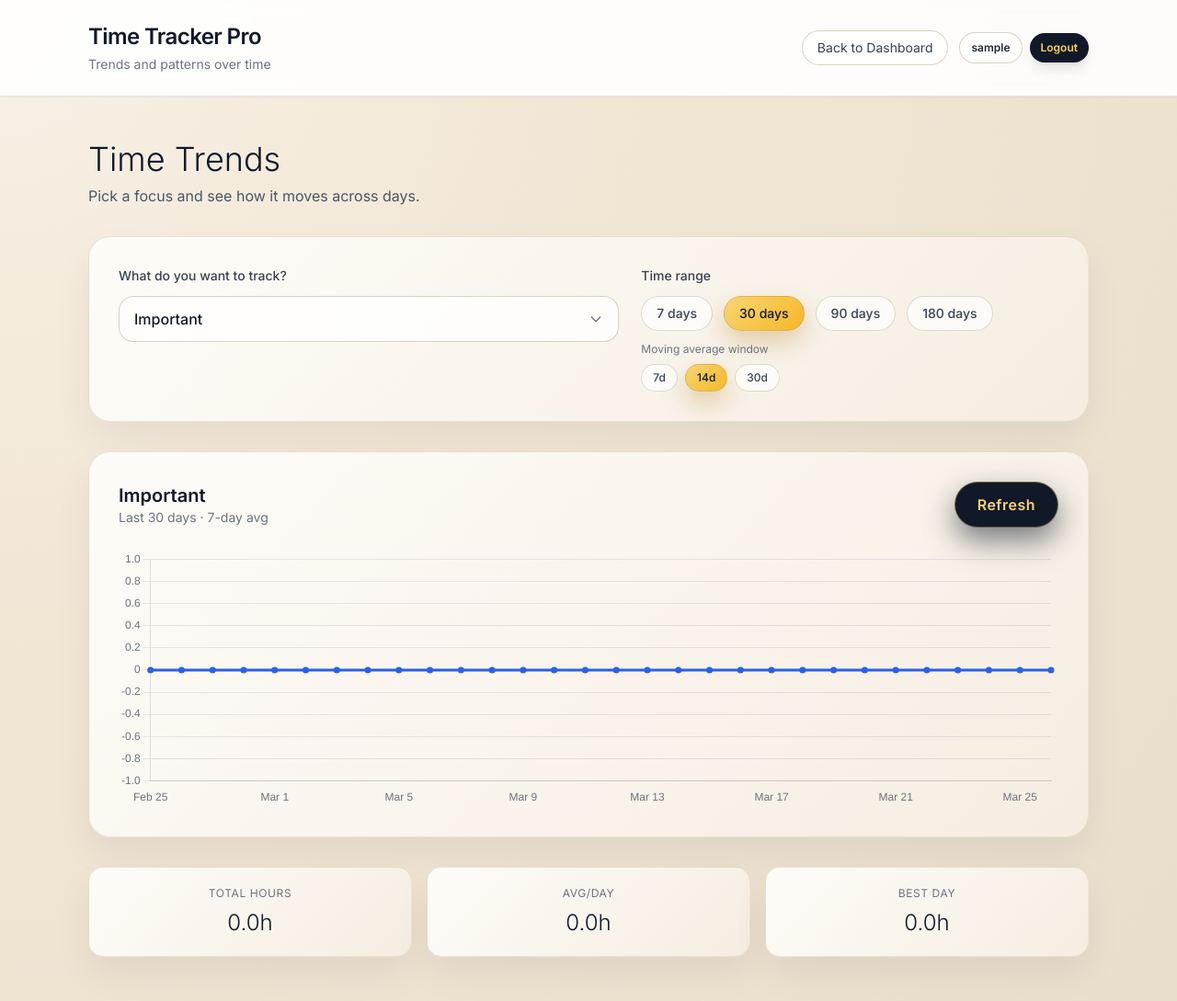
After one commit to sarthaklohiya72/Time-Logger, a Flask app: page /graphs in a window 1280 px wide. The commit adds this page. Shown: the whole page at 92% size. Run offline with Flask 3, Linux system fonts and the light colour scheme; the visitor is signed in with stand-in values (Sample User, id 1); data comes from the database, SQL or seed files in the repository; data that the repository does not hold is empty; some libraries are stand-ins or nearby versions.

Commit message:
Better charts functionality

```diff
--- a/app.py
+++ b/app.py
@@ -39,6 +39,13 @@ API_AUTH_TOKEN_ENV = "TIME_TRACKER_API_TOKEN"
 SYNC_INTERVAL_SECONDS = int(os.getenv("SYNC_INTERVAL_SECONDS", "300"))
 SYNC_FAIL_COOLDOWN_SECONDS = int(os.getenv("SYNC_FAIL_COOLDOWN_SECONDS", "1800"))
 SPECIAL_TAGS = {"Work", "Necessity", "Soul", "Rest", "Waste"}
+GRAPH_TAG_MAP = {
+    "work": "Work",
+    "necessity": "Necessity",
+    "soul": "Soul",
+    "rest": "Rest",
+    "waste": "Waste",
+}
 
 _LAST_SYNC_TS_BY_USER: Dict[int, datetime] = {}
 _LAST_SYNC_FAIL_TS_BY_USER: Dict[int, datetime] = {}
@@ -877,6 +884,102 @@ def dashboard():
     return resp
 
 
+@app.route("/graphs")
+@login_required
+def graphs():
+    user_id = int(get_current_user_id() or 0)
+    user_row = _get_user_by_id(user_id)
+    current_user = {"id": user_id, "username": (user_row["username"] if user_row else "")}
+    return render_template("graphs.html", current_user=current_user)
+
+
+@app.route("/api/graph-data")
+@api_or_login_required
+def graph_data():
+    user_id = int(getattr(g, "user_id", 0) or 0)
+    metric = (request.args.get("metric") or "total").strip().lower()
+    raw_days = request.args.get("days") or "30"
+    try:
+        days = max(1, min(int(raw_days), 365))
+    except Exception:
+        days = 30
+
+    end_date = parse_date_param(request.args.get("end"))
+    start_date = end_date - timedelta(days=days - 1)
+
+    df = fetch_local_data(user_id)
+    if df.empty:
+        labels = [
+            (start_date + timedelta(days=i)).strftime("%Y-%m-%d") for i in range(days)
+        ]
+        return jsonify(
+            {
+                "labels": labels,
+                "values": [0 for _ in labels],
+                "total_hours": 0,
+                "avg_hours": 0,
+                "max_hours": 0,
+            }
+        )
+
+    if "primary_tag" not in df.columns:
+        df["primary_tag"] = df["tag"].apply(primary_special_tag)
+
+    df = df[(df["date"] >= start_date) & (df["date"] <= end_date)]
+    if df.empty:
+        labels = [
+            (start_date + timedelta(days=i)).strftime("%Y-%m-%d") for i in range(days)
+        ]
+        return jsonify(
+            {
+                "labels": labels,
+                "values": [0 for _ in labels],
+                "total_hours": 0,
+                "avg_hours": 0,
+                "max_hours": 0,
+            }
+        )
+
+    if metric in GRAPH_TAG_MAP:
+        tag_name = GRAPH_TAG_MAP[metric]
+        df = df[df["primary_tag"] == tag_name]
+    elif metric == "important":
+        df = df[df["important"]]
+    elif metric == "urgent":
+        df = df[df["urgent"]]
+    elif metric == "q1":
+        df = df[(df["important"]) & (df["urgent"])]
+    elif metric == "q2":
+        df = df[(df["important"]) & (~df["urgent"])]
+    elif metric == "q3":
+        df = df[(df["urgent"]) & (~df["important"])]
+    elif metric == "q4":
+        df = df[(~df["urgent"]) & (~df["important"])]
+
+    daily = df.groupby("date")["duration"].sum() if not df.empty else {}
+    labels = []
+    values = []
+    for i in range(days):
+        day = start_date + timedelta(days=i)
+        labels.append(day.strftime("%Y-%m-%d"))
+        minutes = float(daily.get(day, 0) if hasattr(daily, "get") else 0)
+        values.append(round(minutes / 60.0, 2))
+
+    total_hours = round(sum(values), 2)
+    avg_hours = round(total_hours / days, 2) if days else 0
+    max_hours = round(max(values) if values else 0, 2)
+
+    return jsonify(
+        {
+            "labels": labels,
+            "values": values,
+            "total_hours": total_hours,
+            "avg_hours": avg_hours,
+            "max_hours": max_hours,
+        }
+    )
+
+
 @app.route("/api/tasks")
 @api_or_login_required
 def get_tasks():
--- /dev/null
+++ b/templates/graphs.html
@@ -0,0 +1,389 @@
+<!DOCTYPE html>
+<html lang="en">
+<head>
+    <meta charset="UTF-8">
+    <meta name="viewport" content="width=device-width, initial-scale=1.0">
+    <title>Graphs - Time Tracker Pro</title>
+    <script src="https://cdn.tailwindcss.com"></script>
+    <script src="https://cdn.jsdelivr.net/npm/chart.js"></script>
+    <link href="https://fonts.googleapis.com/css2?family=Inter:wght@300;400;500;600;700&display=swap" rel="stylesheet">
+    <style>
+        body {
+            font-family: 'Inter', sans-serif;
+            background: radial-gradient(circle at top left, #F7F1E6 0%, #F2E6D5 40%, #E9DDCB 100%);
+            color: #111827;
+            min-height: 100vh;
+            -webkit-font-smoothing: antialiased;
+        }
+        .luxury-card {
+            background: linear-gradient(135deg, #FEFCF8, #F5EDE1);
+            border: 1px solid rgba(148, 126, 86, 0.18);
+            box-shadow: 0 18px 40px rgba(15, 23, 42, 0.06);
+        }
+        .primary-cta {
+            display: inline-flex;
+            align-items: center;
+            justify-content: center;
+            padding: 0.7rem 1.6rem;
+            border-radius: 9999px;
+            background: #111827;
+            color: #F8D574;
+            font-size: 0.9rem;
+            letter-spacing: 0.03em;
+            font-weight: 600;
+            box-shadow: 0 14px 32px rgba(17, 24, 39, 0.55);
+            border: 1px solid rgba(248, 213, 116, 0.4);
+            cursor: pointer;
+            transition: transform 0.2s ease, box-shadow 0.2s ease, filter 0.2s ease;
+        }
+        .primary-cta:hover {
+            transform: translateY(-1px);
+            box-shadow: 0 20px 40px rgba(17, 24, 39, 0.7);
+            filter: brightness(1.03);
+        }
+        .soft-pill {
+            background: rgba(255, 255, 255, 0.7);
+            border: 1px solid rgba(148, 126, 86, 0.28);
+        }
+        .range-pill.active, .ma-pill.active {
+            background: linear-gradient(135deg, #F8D574, #F5B826);
+            color: #111827;
+            box-shadow: 0 12px 26px rgba(185, 132, 40, 0.35);
+        }
+    </style>
+</head>
+<body class="antialiased">
+    <header class="bg-white/90 backdrop-blur border-b border-slate-200 shadow-sm" role="banner">
+        <div class="max-w-6xl mx-auto px-6 md:px-8 py-6">
+            <div class="flex flex-col md:flex-row md:items-center md:justify-between gap-4">
+                <div>
+                    <h1 class="text-2xl font-semibold text-gray-900 tracking-tight">Time Tracker Pro</h1>
+                    <p class="text-sm text-gray-500 mt-1">Trends and patterns over time</p>
+                </div>
+                <div class="flex items-center gap-3">
+                    <a href="{{ url_for('dashboard') }}" class="px-4 py-2 rounded-full bg-white/80 border border-[rgba(148,126,86,0.35)] text-sm text-gray-700 hover:bg-[#F7F1E6] transition-all">Back to Dashboard</a>
+                    {% if current_user and current_user.username %}
+                        <div class="hidden md:flex items-center gap-2">
+                            <div class="px-3 py-2 rounded-full bg-white/80 border border-[rgba(148,126,86,0.35)] text-xs font-semibold text-gray-800">
+                                {{ current_user.username }}
+                            </div>
+                            <a href="{{ url_for('logout') }}" class="px-3 py-2 rounded-full bg-gray-900 text-amber-300 text-xs font-semibold shadow-lg">Logout</a>
+                        </div>
+                    {% endif %}
+                </div>
+            </div>
+        </div>
+    </header>
+
+    <main class="max-w-6xl mx-auto px-4 md:px-8 py-6 md:py-12 pb-20 md:pb-12">
+        <div class="mb-6 md:mb-8">
+            <h2 class="text-2xl md:text-4xl font-light text-gray-900 mb-1 md:mb-2">Time Trends</h2>
+            <p class="text-sm md:text-base text-gray-600">Pick a focus and see how it moves across days.</p>
+        </div>
+
+        <div class="luxury-card rounded-2xl md:rounded-3xl p-4 md:p-8 mb-6 md:mb-8">
+            <div class="space-y-5 md:space-y-0 md:grid md:gap-6 md:grid-cols-[1.2fr_1fr]">
+                <div>
+                    <label class="block text-xs md:text-sm font-medium text-gray-700 mb-3">What do you want to track?</label>
+                    <div class="relative">
+                        <button id="metricSelectBtn" class="w-full px-4 py-3 rounded-2xl bg-white/80 border border-[rgba(148,126,86,0.35)] text-left text-sm md:text-base text-gray-900 font-medium flex items-center justify-between hover:bg-[#F7F1E6] transition-all">
+                            <span id="metricSelectLabel">Important</span>
+                            <svg class="w-4 h-4 text-gray-500" fill="none" stroke="currentColor" viewBox="0 0 24 24">
+                                <path stroke-linecap="round" stroke-linejoin="round" stroke-width="2" d="M19 9l-7 7-7-7"></path>
+                            </svg>
+                        </button>
+                        <div id="metricSelectMenu" class="hidden absolute z-50 w-full mt-2 bg-white rounded-2xl shadow-2xl border border-[rgba(148,126,86,0.35)] max-h-80 overflow-y-auto">
+                            <div class="metric-option px-4 py-3 hover:bg-[#F7F1E6] cursor-pointer text-sm transition-colors" data-value="important">Important</div>
+                            <div class="metric-option px-4 py-3 hover:bg-[#F7F1E6] cursor-pointer text-sm transition-colors" data-value="total">Total time</div>
+                            <div class="metric-option px-4 py-3 hover:bg-[#F7F1E6] cursor-pointer text-sm transition-colors" data-value="urgent">Urgent</div>
+                            <div class="metric-option px-4 py-3 hover:bg-[#F7F1E6] cursor-pointer text-sm transition-colors border-t border-gray-100" data-value="q1">Important & Urgent (Critical)</div>
+                            <div class="metric-option px-4 py-3 hover:bg-[#F7F1E6] cursor-pointer text-sm transition-colors" data-value="q2">Important & Not Urgent (Growth)</div>
+                            <div class="metric-option px-4 py-3 hover:bg-[#F7F1E6] cursor-pointer text-sm transition-colors" data-value="q3">Urgent & Not Important (Drudgery)</div>
+                            <div class="metric-option px-4 py-3 hover:bg-[#F7F1E6] cursor-pointer text-sm transition-colors" data-value="q4">Not Urgent & Not Important (Waste)</div>
+                            <div class="metric-option px-4 py-3 hover:bg-[#F7F1E6] cursor-pointer text-sm transition-colors border-t border-gray-100" data-value="work">Work</div>
+                            <div class="metric-option px-4 py-3 hover:bg-[#F7F1E6] cursor-pointer text-sm transition-colors" data-value="necessity">Necessity</div>
+                            <div class="metric-option px-4 py-3 hover:bg-[#F7F1E6] cursor-pointer text-sm transition-colors" data-value="soul">Soul</div>
+                            <div class="metric-option px-4 py-3 hover:bg-[#F7F1E6] cursor-pointer text-sm transition-colors" data-value="rest">Rest</div>
+                            <div class="metric-option px-4 py-3 hover:bg-[#F7F1E6] cursor-pointer text-sm transition-colors" data-value="waste">Waste</div>
+                        </div>
+                    </div>
+                </div>
+                <div>
+                    <label class="block text-xs md:text-sm font-medium text-gray-700 mb-3">Time range</label>
+                    <div class="flex flex-wrap gap-2 md:gap-3">
+                        <button class="range-pill soft-pill px-3 md:px-4 py-2 rounded-full text-xs md:text-sm font-medium text-gray-700" data-range="7">7 days</button>
+                        <button class="range-pill soft-pill px-3 md:px-4 py-2 rounded-full text-xs md:text-sm font-medium text-gray-700 active" data-range="30">30 days</button>
+                        <button class="range-pill soft-pill px-3 md:px-4 py-2 rounded-full text-xs md:text-sm font-medium text-gray-700" data-range="90">90 days</button>
+                        <button class="range-pill soft-pill px-3 md:px-4 py-2 rounded-full text-xs md:text-sm font-medium text-gray-700" data-range="180">180 days</button>
+                    </div>
+                    <div class="mt-3">
+                        <label class="block text-xs text-gray-500 mb-2">Moving average window</label>
+                        <div class="flex gap-2">
+                            <button class="ma-pill soft-pill px-3 py-1.5 rounded-full text-xs font-medium text-gray-700" data-ma="7">7d</button>
+                            <button class="ma-pill soft-pill px-3 py-1.5 rounded-full text-xs font-medium text-gray-700 active" data-ma="14">14d</button>
+                            <button class="ma-pill soft-pill px-3 py-1.5 rounded-full text-xs font-medium text-gray-700" data-ma="30">30d</button>
+                        </div>
+                    </div>
+                </div>
+            </div>
+        </div>
+
+        <div class="luxury-card rounded-2xl md:rounded-3xl p-4 md:p-8 mb-6 md:mb-8">
+            <div class="flex flex-col md:flex-row md:items-center md:justify-between gap-3 md:gap-4 mb-5 md:mb-6">
+                <div>
+                    <h3 class="text-lg md:text-xl font-semibold text-gray-900" id="chartTitle">Important</h3>
+                    <p class="text-xs md:text-sm text-gray-500" id="chartSubtitle">Last 30 days</p>
+                </div>
+                <button id="refreshGraph" class="primary-cta text-sm md:text-base px-4 md:px-6 py-2 md:py-3">Refresh</button>
+            </div>
+            <div class="relative" style="height: 280px;">
+                <canvas id="graphCanvas"></canvas>
+            </div>
+        </div>
+
+        <div class="grid gap-3 md:gap-4 grid-cols-3">
+            <div class="luxury-card rounded-xl md:rounded-2xl p-3 md:p-5 text-center">
+                <p class="text-[10px] md:text-xs uppercase tracking-wider text-gray-500">Total Hours</p>
+                <div class="text-xl md:text-2xl font-light text-gray-900 mt-1 md:mt-2" id="totalHours">0h</div>
+            </div>
+            <div class="luxury-card rounded-xl md:rounded-2xl p-3 md:p-5 text-center">
+                <p class="text-[10px] md:text-xs uppercase tracking-wider text-gray-500">Avg/Day</p>
+                <div class="text-xl md:text-2xl font-light text-gray-900 mt-1 md:mt-2" id="avgHours">0h</div>
+            </div>
+            <div class="luxury-card rounded-xl md:rounded-2xl p-3 md:p-5 text-center">
+                <p class="text-[10px] md:text-xs uppercase tracking-wider text-gray-500">Best Day</p>
+                <div class="text-xl md:text-2xl font-light text-gray-900 mt-1 md:mt-2" id="maxHours">0h</div>
+            </div>
+        </div>
+    </main>
+
+    <script>
+        const metricColors = {
+            total: '#111827',
+            important: '#2563EB',
+            urgent: '#F97316',
+            q1: '#F59E0B',
+            q2: '#10B981',
+            q3: '#94A3B8',
+            q4: '#EF4444',
+            work: '#10B981',
+            necessity: '#F59E0B',
+            soul: '#6366F1',
+            rest: '#C4B5FD',
+            waste: '#DC2626'
+        };
+
+        const metricLabels = {
+            total: 'Total time',
+            important: 'Important',
+            urgent: 'Urgent',
+            q1: 'Important & Urgent',
+            q2: 'Important & Not Urgent',
+            q3: 'Urgent & Not Important',
+            q4: 'Not Urgent & Not Important',
+            work: 'Work',
+            necessity: 'Necessity',
+            soul: 'Soul',
+            rest: 'Rest',
+            waste: 'Waste'
+        };
+
+        let currentDays = 30;
+        let chartInstance = null;
+        let currentMetric = 'important';
+        let maWindow = 14;
+
+        const metricSelectBtn = document.getElementById('metricSelectBtn');
+        const metricSelectLabel = document.getElementById('metricSelectLabel');
+        const metricSelectMenu = document.getElementById('metricSelectMenu');
+        const chartTitle = document.getElementById('chartTitle');
+        const chartSubtitle = document.getElementById('chartSubtitle');
+        const totalHoursEl = document.getElementById('totalHours');
+        const avgHoursEl = document.getElementById('avgHours');
+        const maxHoursEl = document.getElementById('maxHours');
+
+        function formatHours(value) {
+            const num = Number(value) || 0;
+            return `${num.toFixed(1)}h`;
+        }
+
+        function getEndDate() {
+            const now = new Date();
+            const yyyy = now.getFullYear();
+            const mm = String(now.getMonth() + 1).padStart(2, '0');
+            const dd = String(now.getDate()).padStart(2, '0');
+            return `${yyyy}-${mm}-${dd}`;
+        }
+
+        function movingAverage(values, windowSize = 14) {
+            const result = [];
+            for (let i = 0; i < values.length; i++) {
+                const start = Math.max(0, i - windowSize + 1);
+                const slice = values.slice(start, i + 1);
+                const sum = slice.reduce((acc, v) => acc + v, 0);
+                const avg = slice.length ? sum / slice.length : 0;
+                result.push(Number(avg.toFixed(2)));
+            }
+            return result;
+        }
+
+        function updateChart({ labels, values, total_hours, avg_hours, max_hours }, metricKey) {
+            const ctx = document.getElementById('graphCanvas').getContext('2d');
+            const color = metricColors[metricKey] || '#111827';
+            const gradient = ctx.createLinearGradient(0, 0, 0, 320);
+            gradient.addColorStop(0, `${color}55`);
+            gradient.addColorStop(1, `${color}05`);
+            const avgValues = movingAverage(values, maWindow);
+            const avgColor = color.startsWith('#') && color.length === 7 ? `${color}99` : 'rgba(17,24,39,0.55)';
+
+            const shortLabels = labels.map(label => {
+                const d = new Date(label);
+                return d.toLocaleDateString('en-US', { month: 'short', day: 'numeric' });
+            });
+
+            const avgDataset = {
+                label: `Moving avg (${maWindow}d)`,
+                data: avgValues,
+                borderColor: avgColor,
+                borderWidth: 2,
+                borderDash: [6, 6],
+                fill: false,
+                tension: 0.35,
+                pointRadius: 0,
+                pointHoverRadius: 0
+            };
+
+            if (chartInstance) {
+                chartInstance.data.labels = shortLabels;
+                chartInstance.data.datasets[0].data = values;
+                chartInstance.data.datasets[0].borderColor = color;
+                chartInstance.data.datasets[0].backgroundColor = gradient;
+                if (chartInstance.data.datasets[1]) {
+                    chartInstance.data.datasets[1].data = avgValues;
+                    chartInstance.data.datasets[1].borderColor = avgColor;
+                } else {
+                    chartInstance.data.datasets.push(avgDataset);
+                }
+                chartInstance.update();
+            } else {
+                chartInstance = new Chart(ctx, {
+                    type: 'line',
+                    data: {
+                        labels: shortLabels,
+                        datasets: [
+                            {
+                                label: metricLabels[metricKey] || 'Time',
+                                data: values,
+                                borderColor: color,
+                                backgroundColor: gradient,
+                                borderWidth: 3,
+                                fill: true,
+                                tension: 0.35,
+                                pointRadius: 2,
+                                pointHoverRadius: 5
+                            },
+                            avgDataset
+                        ]
+                    },
+                    options: {
+                        responsive: true,
+                        maintainAspectRatio: false,
+                        plugins: {
+                            legend: { display: false },
+                            tooltip: {
+                                backgroundColor: 'rgba(17, 24, 39, 0.96)',
+                                padding: 12,
+                                titleFont: { family: 'Inter', size: 12, weight: '600' },
+                                bodyFont: { family: 'Inter', size: 12, weight: '400' },
+                                callbacks: {
+                                    label: function(context) {
+                                        return `${context.dataset.label}: ${context.parsed.y.toFixed(2)}h`;
+                                    }
+                                }
+                            }
+                        },
+                        scales: {
+                            x: {
+                                grid: { display: false },
+                                ticks: { color: '#6B7280', maxTicksLimit: 8 }
+                            },
+                            y: {
+                                grid: { color: 'rgba(148,163,184,0.25)' },
+                                ticks: { color: '#6B7280' }
+                            }
+                        }
+                    }
+                });
+            }
+
+            totalHoursEl.textContent = formatHours(total_hours);
+            avgHoursEl.textContent = formatHours(avg_hours);
+            maxHoursEl.textContent = formatHours(max_hours);
+
+            const label = metricLabels[metricKey] || 'Total time';
+            chartTitle.textContent = label;
+            chartSubtitle.textContent = `Last ${currentDays} days · 7-day avg`;
+        }
+
+        async function fetchGraphData() {
+            const metricKey = currentMetric;
+            const end = getEndDate();
+            const url = `/api/graph-data?metric=${encodeURIComponent(metricKey)}&days=${currentDays}&end=${end}`;
+            try {
+                const response = await fetch(url, { credentials: 'include' });
+                if (response.status === 401) {
+                    const nextUrl = encodeURIComponent(window.location.pathname + window.location.search);
+                    window.location.href = `/login?next=${nextUrl}`;
+                    return;
+                }
+                if (!response.ok) throw new Error(`HTTP ${response.status}`);
+                const data = await response.json();
+                updateChart(data, metricKey);
+            } catch (e) {
+                console.error('Failed to load graph data', e);
+            }
+        }
+
+        metricSelectBtn.addEventListener('click', () => {
+            metricSelectMenu.classList.toggle('hidden');
+        });
+
+        document.querySelectorAll('.metric-option').forEach(option => {
+            option.addEventListener('click', () => {
+                currentMetric = option.dataset.value;
+                metricSelectLabel.textContent = option.textContent;
+                metricSelectMenu.classList.add('hidden');
+                fetchGraphData();
+            });
+        });
+
+        document.addEventListener('click', (e) => {
+            if (!e.target.closest('#metricSelectBtn') && !e.target.closest('#metricSelectMenu')) {
+                metricSelectMenu.classList.add('hidden');
+            }
+        });
+        document.querySelectorAll('.range-pill').forEach(btn => {
+            btn.addEventListener('click', () => {
+                document.querySelectorAll('.range-pill').forEach(b => b.classList.remove('active'));
+                btn.classList.add('active');
+                currentDays = Number(btn.dataset.range || 30);
+                fetchGraphData();
+            });
+        });
+
+        document.querySelectorAll('.ma-pill').forEach(btn => {
+            btn.addEventListener('click', () => {
+                document.querySelectorAll('.ma-pill').forEach(b => b.classList.remove('active'));
+                btn.classList.add('active');
+                maWindow = Number(btn.dataset.ma || 14);
+                fetchGraphData();
+            });
+        });
+
+        document.getElementById('refreshGraph').addEventListener('click', fetchGraphData);
+
+        currentMetric = 'important';
+        fetchGraphData();
+    </script>
+</body>
+</html>
```
Also changed, not shown: templates/dashboard.html (+93 -18 lines).
